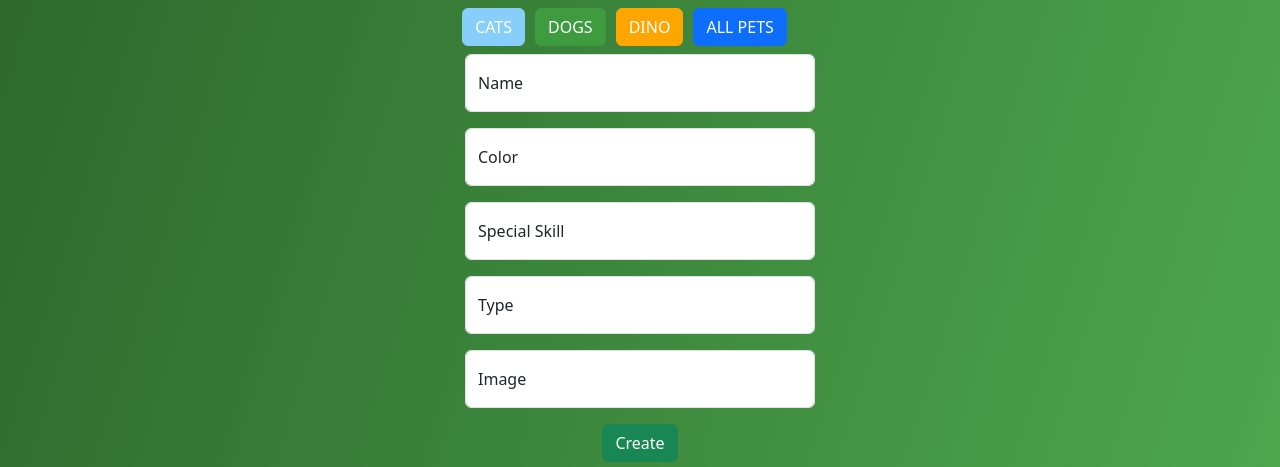
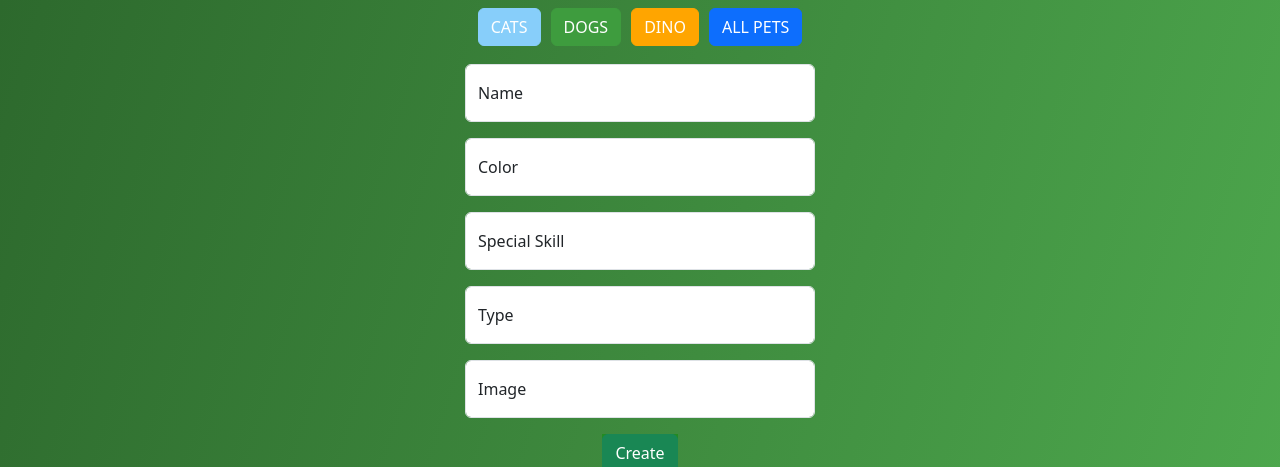
Before and after one commit to mattnorthcutt/LAB-pet-adoption, a plain HTML site: page index.html in a window 1280 px wide. Shown: the top 467 px of the page. Drawn offline with nearby package versions, Linux system fonts and the light colour scheme.

Commit message:
fixed buttons

```diff
--- a/index.html
+++ b/index.html
@@ -9,7 +9,7 @@
 
 </head>
 <body>
-  <div class="container m-0 p-2">
+  <div class="container p-2">
     <div class="btn-container">
   <div class="cat-btn1">
   <button class="btn btn-primary" id="cat-btn">CATS</button>
--- a/main.css
+++ b/main.css
@@ -88,7 +88,7 @@ body {
   background-color: lightskyblue;
   border-color: lightskyblue;
   margin-right: 10px;
-  margin-left: 109px;
+  ;
 }
 
 #dog-btn {
@@ -133,6 +133,7 @@ body {
 .button-create {
   display:flex;
   align-items: center;
+  background-color: forestgreen;
 }
 
 #delete-btn {
```
